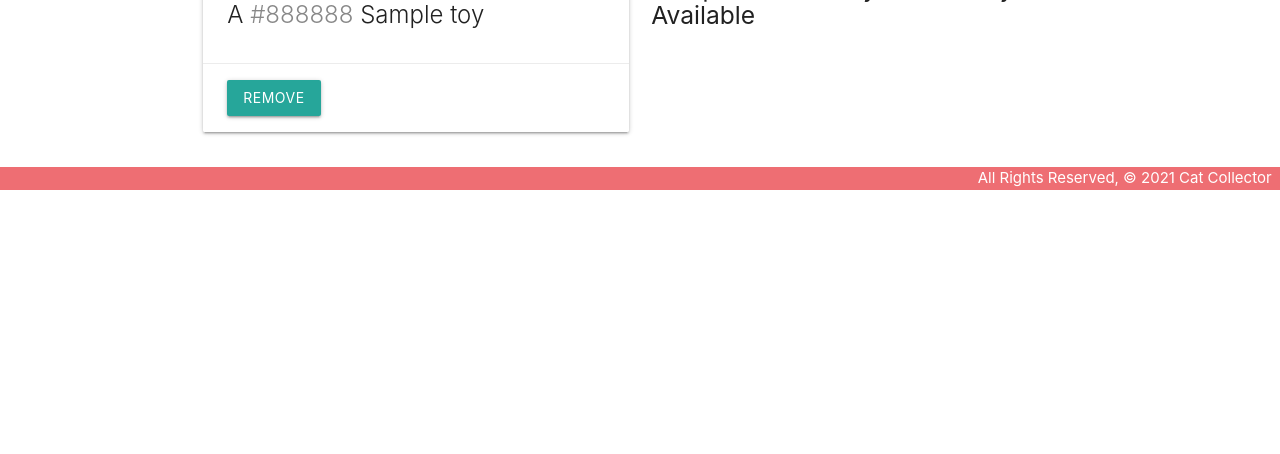
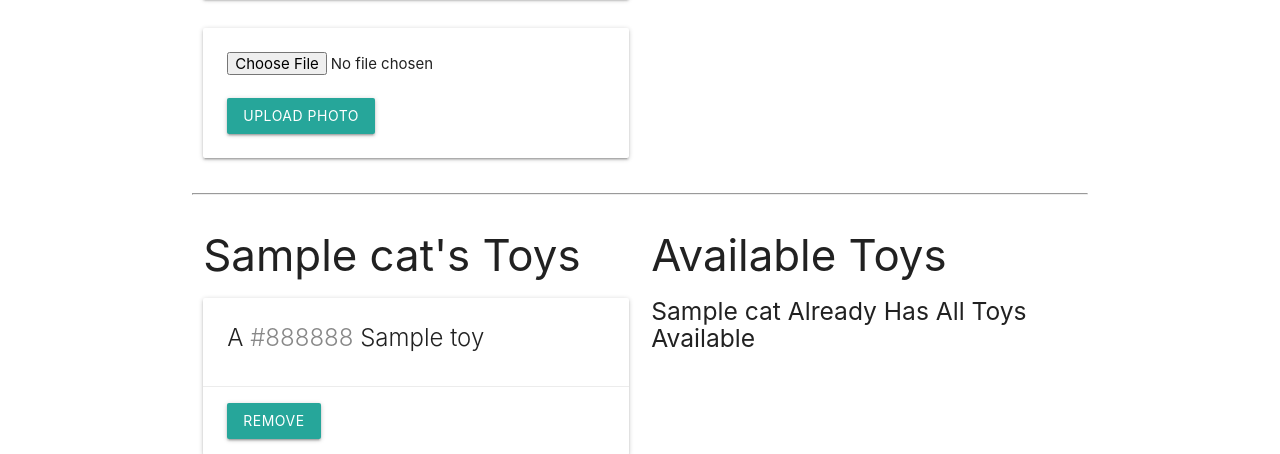
Before and after one commit to Grglls/ga-2-unit4-3.2-catcollector, a Django app: page /cats/1/ in a window 1280 px wide. Shown: the part 796-1250 px from the top of the page. Before the commit the page ends 986 px from the top, so only its background shows below. Run offline with Django 5.2, Linux system fonts and the light colour scheme; tables that the repository leaves empty hold one stand-in row (values such as "Sample post").

Commit message:
Add url, view function and HTML form to allow uploading photos

```diff
--- a/main_app/templates/cats/detail.html
+++ b/main_app/templates/cats/detail.html
@@ -20,6 +20,17 @@
         <a href="{% url 'cats_delete' cat.id %}">Delete</a>
       </div>
     </div>
+    {% for photo in cat.photo_set.all %}
+      <img class="responsive-img card-panel" src="{{photo.url}}">
+    {% empty %}
+      <div class="card-panel teal-text center-align">No Photos Uploaded</div>
+    {% endfor %}
+    <form action="{% url 'add_photo' cat.id %}" enctype="multipart/form-data" method="POST" class="card-panel">
+      {% csrf_token %}
+      <input type="file" name="photo-file">
+      <br><br>
+      <button type="submit" class="btn">Upload Photo</button>
+    </form>
   </div>
   <div class="col s6">
     <form action="{% url 'add_feeding' cat.id %}" method="POST">
--- a/main_app/urls.py
+++ b/main_app/urls.py
@@ -10,6 +10,7 @@ urlpatterns = [
     path('cats/<int:pk>/update/', views.CatUpdate.as_view(), name='cats_update'),
     path('cats/<int:pk>/delete/', views.CatDelete.as_view(), name='cats_delete'),
     path('cats/<int:cat_id>/add_feeding/', views.add_feeding, name='add_feeding'),
+    path('cats/<int:cat_id>/add_photo/', views.add_photo, name='add_photo'),
     path('toys/', views.ToyIndex.as_view(), name='toys_index'),
     path('toys/<int:pk>/', views.ToyDetail.as_view(), name='toys_detail'),
     path('toys/create/', views.ToyCreate.as_view(), name='toys_create'),
--- a/main_app/views.py
+++ b/main_app/views.py
@@ -1,8 +1,11 @@
+import uuid
+import os
+import boto3
 from django.shortcuts import render, redirect
 from django.views.generic.edit import CreateView, UpdateView, DeleteView
 from django.views.generic import ListView, DetailView
 
-from .models import Cat, Toy
+from .models import Cat, Toy, Photo
 from .forms import FeedingForm
 
 # Create your views here.
@@ -42,6 +45,27 @@ def add_feeding(request, cat_id):
         new_feeding = form.save(commit=False)
         new_feeding.cat_id = cat_id
         new_feeding.save()
+    return redirect('detail', cat_id=cat_id)
+
+
+def add_photo(request, cat_id):
+    # photo-file will be the 'name' attribute on the input field, return None if not found:
+    photo_file = request.FILES.get('photo-file', None)
+    if photo_file:
+        s3 = boto3.client('s3')
+        # Need a unique 'key' for S3, needs image file extension too:
+        key = uuid.uuid4().hex[:6] + photo_file.name[photo_file.name.rfind('.'):]
+        # Use try/except block incase there's an error:
+        try:
+            bucket = os.environ['S3_BUCKET']
+            s3.upload_fileobj(photo_file, bucket, key)
+            # Build the full URL for the photo:
+            url = f"{os.environ['S3_BASE_URL']}{bucket}/{key}"
+            # Add the photo to the database:
+            Photo.objects.create(url=url, cat_id=cat_id)
+        except Exception as e:
+            print('An error occurred uploading file to S3')
+            print(e)
     return redirect('detail', cat_id=cat_id)
 
 
```
